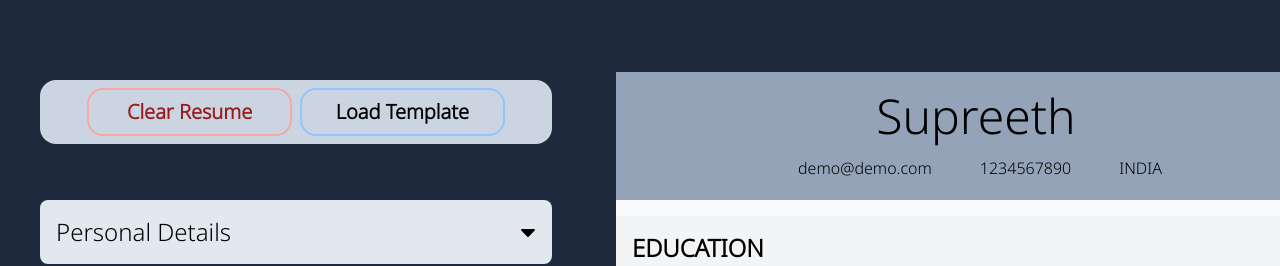
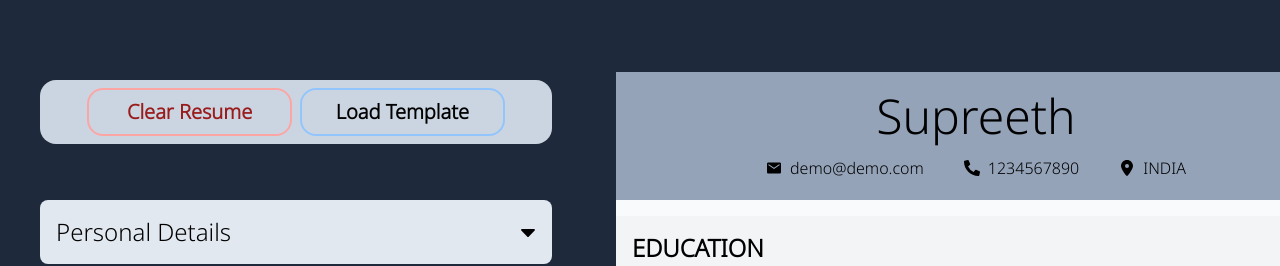
Before and after one commit to ShinichiShi/ResumeByte, a React app: page / in a window 1280 px wide. Shown: the top 266 px of the page. Built offline with nearby package versions, Linux system fonts and the light colour scheme; the HTML template or start-up script is replaced by a standard one.

Commit message:
update readme

```diff
--- a/src/components/Resume Display/Personal.jsx
+++ b/src/components/Resume Display/Personal.jsx
@@ -1,4 +1,7 @@
 import React from 'react';
+import { IoMdMail } from "react-icons/io";
+import { FaPhoneAlt } from "react-icons/fa";
+import { FaLocationDot } from "react-icons/fa6";
 const Personal = ({ personalDetails }) => {
   const { name, email, phoneNumber, address } = personalDetails;
   return (
@@ -9,19 +12,19 @@ const Personal = ({ personalDetails }) => {
       <div className="flex items-center justify-around flex-row gap-10  ">
         {email !== '' && (
           <div className="flex items-center justify-center gap-2">
-            <i className="fa-solid fa-envelope" />
+            <IoMdMail />
             <p>{email}</p>
           </div>
         )}
         {phoneNumber !== '' && (
           <div className="flex items-center justify-center gap-2">
-            <i className="fa-solid fa-phone" />
+            <FaPhoneAlt/>
             <p>{phoneNumber}</p>
           </div>
         )}
         {address !== '' && (
           <div className="flex items-center justify-center gap-2">
-            <i className="fa-solid fa-location-dot" />
+            <FaLocationDot/>
             <p>{address}</p>
           </div>
         )}
```
Also changed, not shown: 1 other file (tests, documents, lock files or other folders).
